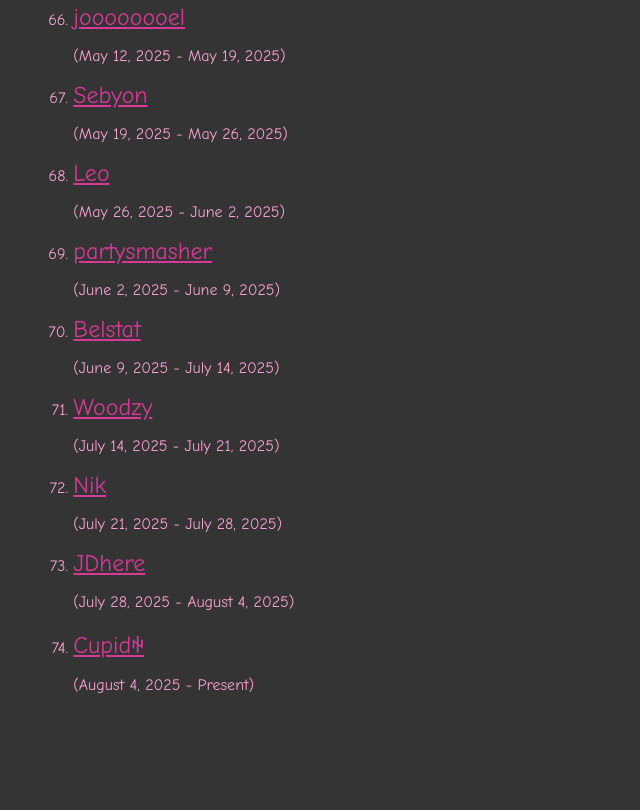
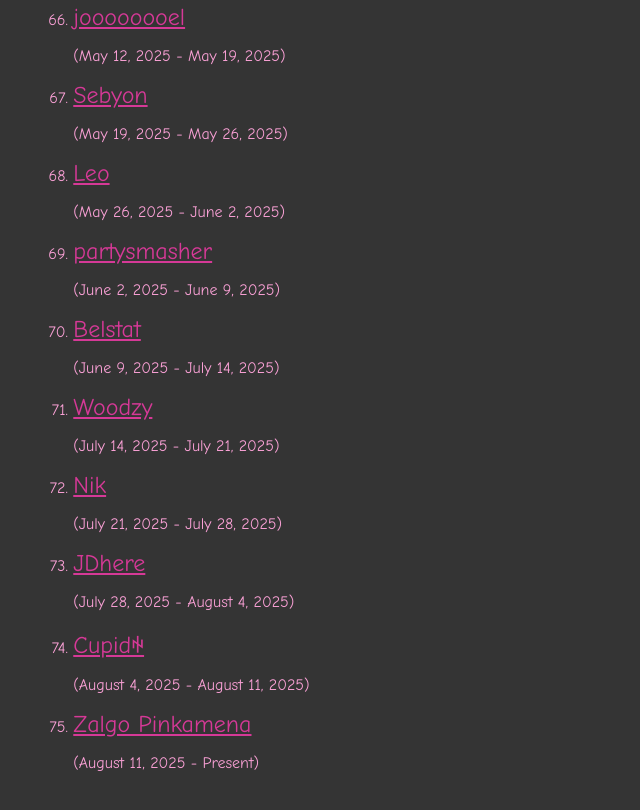
Before and after one commit to BonesMcGhoulie/josie, a plain HTML site: page topbloke.html in a window 1280 px wide. Shown: the part 5329-6139 px from the top of the page, without its empty margins (0-640 px from the left). Before the commit the page ends 6083 px from the top, so only its background shows below. Drawn offline with Linux system fonts and the light colour scheme.

Commit message:
new top bloke (zalgo pinkamena)

```diff
--- a/topbloke.html
+++ b/topbloke.html
@@ -95,7 +95,8 @@
             <li><a href="https://www.youtube.com/live/dfi_FquEGH8?si=oEvx0lA1sqiRoxlp&t=958" target="_blank">Woodzy</a></li> <p>(July 14, 2025 - July 21, 2025)</p>
             <li><a href="https://www.youtube.com/live/l7L_cY-5Tpg?si=Hj7o4rXk7pAwVitg&t=974" target="_blank">Nik</a></li> <p>(July 21, 2025 - July 28, 2025)</p>
             <li><a href="https://www.youtube.com/live/FfBbjohbTsc?si=TrlR7zyakLqAd9El&t=241" target="_blank">JDhere</a></li> <p>(July 28, 2025 - August 4, 2025)</p>
-            <li><a href="https://www.youtube.com/live/DZlurOMMz2c?si=SZJxx3yp5Uk2esre&t=1148" target="_blank">Cupidꑭ</a></li> <p>(August 4, 2025 - Present)</p>
+            <li><a href="https://www.youtube.com/live/DZlurOMMz2c?si=SZJxx3yp5Uk2esre&t=1148" target="_blank">Cupidꑭ</a></li> <p>(August 4, 2025 - August 11, 2025)</p>
+            <li><a href="https://www.youtube.com/live/lgc7JVu8ZoM?si=3xceCLyKcry_P_KP&t=652" target="_blank">Zalgo Pinkamena</a></li> <p>(August 11, 2025 - Present)</p>
         </ol>
         </div>
 
```
Also changed, not shown: index.html (+1 -1 lines).
